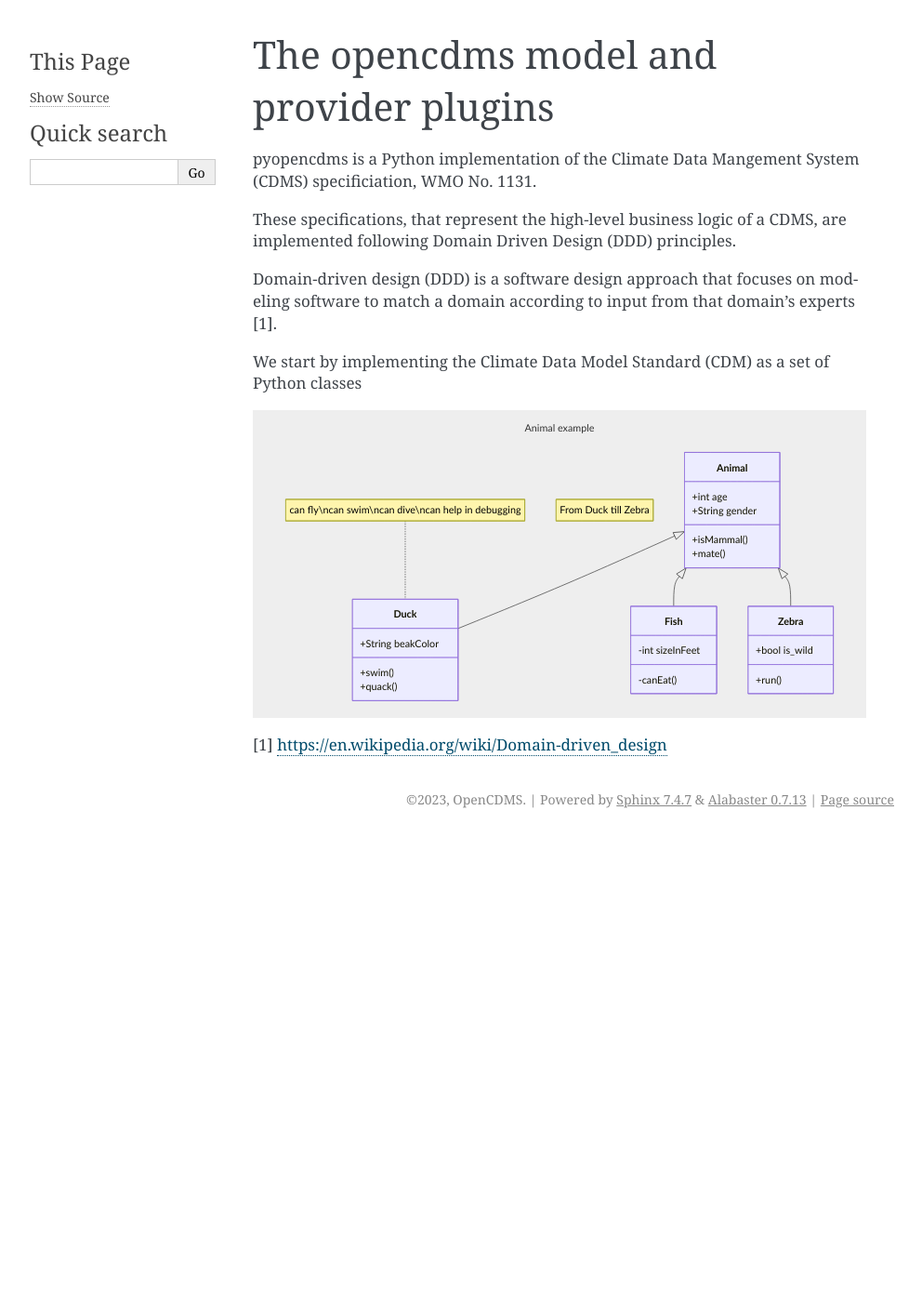
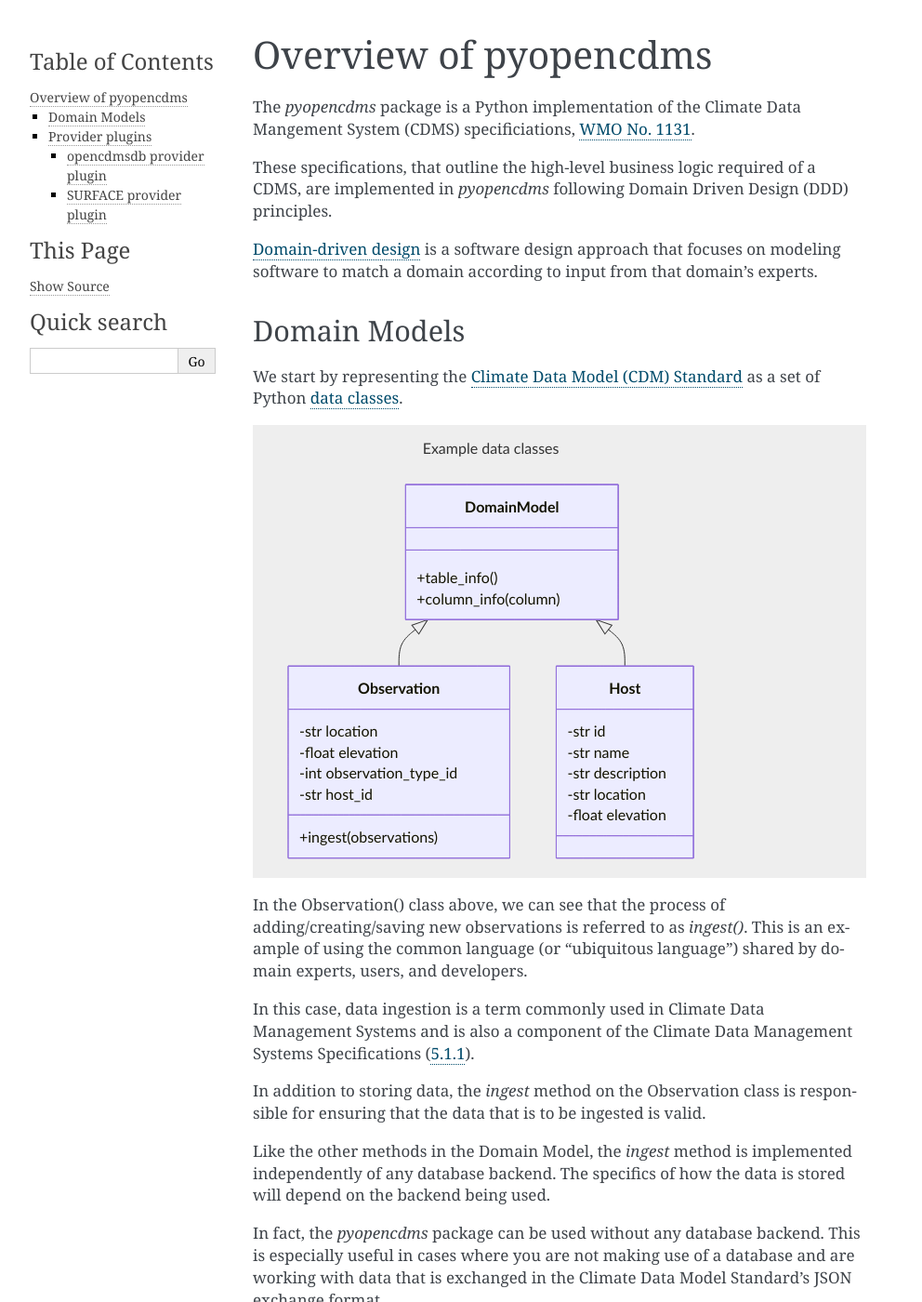
Before and after one commit to opencdms-dev/pyopencdms, a Sphinx documentation site: the page built from docs/overview.rst, in a window 1280 px wide and 1400 px high. Shown: the whole window at 93% size, without its empty margins (148-1140 px from the left). Built offline with Sphinx 7.4.7, drawn with Linux system fonts in a browser that asks for light colours; some of the changed text lies outside the part shown.

Commit message:
domain model and provider plugins docs

```diff
--- a/docs/index.rst
+++ b/docs/index.rst
@@ -5,9 +5,8 @@
    :maxdepth: 2
    :caption: Contents:
 
-   readme
+   overview
    installation
-   overview
    usage
    contributing
    authors
--- a/docs/overview.rst
+++ b/docs/overview.rst
@@ -1,46 +1,85 @@
-The opencdms model and provider plugins
-=======================================
+======================
+Overview of pyopencdms
+======================
 
-pyopencdms is a Python implementation of the Climate Data Mangement System (CDMS)
-specificiation, WMO No. 1131.
+The `pyopencdms` package is a Python implementation of the Climate Data Mangement System (CDMS)
+specificiations, `WMO No. 1131 <lhttps://library.wmo.int/index.php?lvl=notice_display&id=16300>`_.
 
-These specifications, that represent the high-level business logic of a CDMS,
-are implemented following Domain Driven Design (DDD) principles.
+These specifications, that outline the high-level business logic required of a CDMS,
+are implemented in `pyopencdms` following Domain Driven Design (DDD) principles.
 
-Domain-driven design (DDD) is a software design approach that focuses on
-modeling software to match a domain according to input from that domain's experts [1].
+`Domain-driven design <https://en.wikipedia.org/wiki/Domain-driven_design>`_ is a
+software design approach that focuses on modeling software to match a domain according to
+input from that domain's experts.
 
-We start by implementing the Climate Data Model Standard (CDM) as a set of Python classes
+Domain Models
+-------------
+
+We start by representing the `Climate Data Model (CDM) Standard <https://github.com/wmo-im/tt-cdm>`_
+as a set of Python `data classes <https://docs.python.org/3/library/dataclasses.html>`_.
 
 .. mermaid::
 
    ---
-   title: Animal example
+   title: Example data classes
    ---
    classDiagram
-    note "From Duck till Zebra"
-    Animal <|-- Duck
-    note for Duck "can fly\ncan swim\ncan dive\ncan help in debugging"
-    Animal <|-- Fish
-    Animal <|-- Zebra
-    Animal : +int age
-    Animal : +String gender
-    Animal: +isMammal()
-    Animal: +mate()
-    class Duck{
-        +String beakColor
-        +swim()
-        +quack()
+    DomainModel <|-- Observation
+    DomainModel <|-- Host
+
+    class DomainModel{
+        +table_info()
+        +column_info(column)
     }
-    class Fish{
-        -int sizeInFeet
-        -canEat()
+    class Observation{
+        -str location
+        -float elevation
+        -int observation_type_id
+        -str host_id
+        +ingest(observations)
     }
-    class Zebra{
-        +bool is_wild
-        +run()
+    class Host{
+        -str id
+        -str name
+        -str description
+        -str location
+        -float elevation
     }
 
+In the Observation() class above, we can see that the process of adding/creating/saving new observations is
+referred to as `ingest()`. This is an example of using the common language (or "ubiquitous language")
+shared by domain experts, users, and developers.
+
+In this case, data ingestion is a term commonly used in Climate Data Management Systems and is also
+a component of the Climate Data Management Systems Specifications (`5.1.1 <https://spec.opencdms.org/cdms/v1.0/5.1/>`_).
+
+In addition to storing data, the `ingest` method on the Observation class is responsible for ensuring that the
+data that is to be ingested is valid.
+
+Like the other methods in the Domain Model, the `ingest` method is implemented independently of any
+database backend. The specifics of how the data is stored will depend on the backend being used.
+
+In fact, the `pyopencdms` package can be used without any database backend. This is especially useful
+in cases where you are not making use of a database and are working with data that is exchanged in the
+Climate Data Model Standard's JSON exchange format.
 
 
-[1] https://en.wikipedia.org/wiki/Domain-driven_design
+Provider plugins
+----------------
+
+The provider plugins are responsible for implementing the domain model for a specific storage backend.
+
+This section looks at the `opencdmsdb` provider plugin, which is the default, and we also look at the
+`surface` provider plugin.
+
+opencdmsdb provider plugin
+^^^^^^^^^^^^^^^^^^^^^^^^^^
+
+The `opencdmsdb` provider SQLAlchemy to manage an implementation of the domain models that uses PostgreSQL
+with the TimescaleDB and PostGIS extensions.
+
+SURFACE provider plugin
+^^^^^^^^^^^^^^^^^^^^^^^
+
+The `surface` provider providers mappings between the domain models and the SURFACE data model using
+the Django ORM which is used in SURFACE.
```
